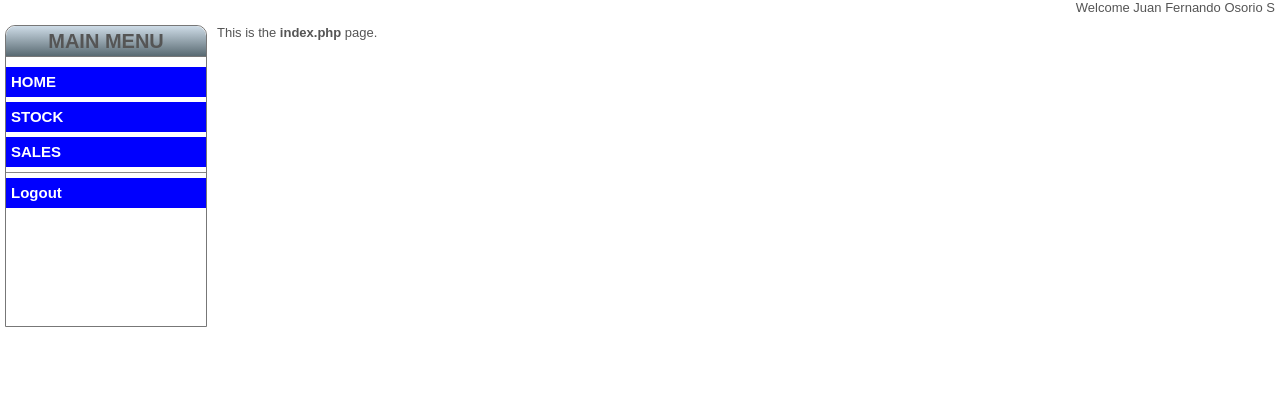
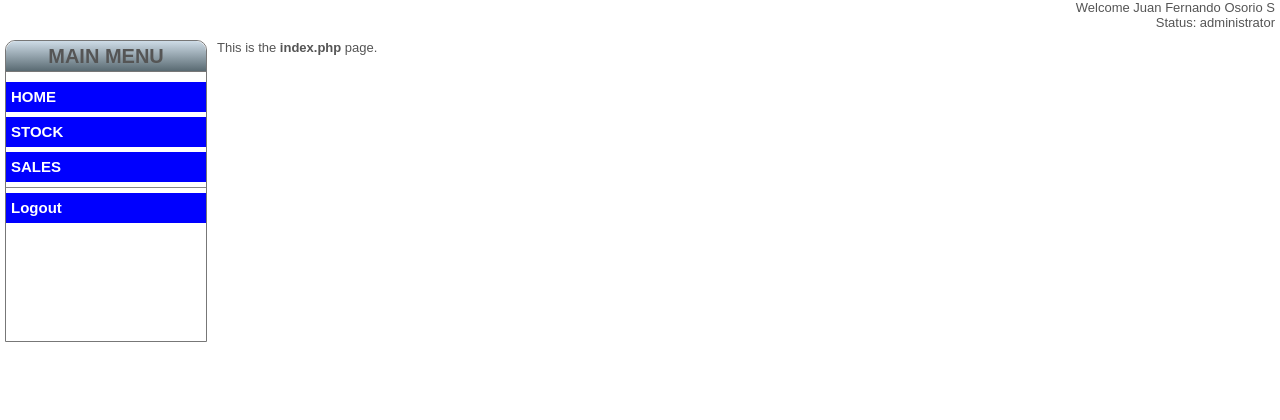
Before and after one commit to alexrbs/lpa_ecomms_web, a PHP site: page /index.php in a window 1280 px wide. Shown: the part 56-476 px from the top of the page. Run offline with PHP 8.4, Linux system fonts and the light colour scheme; a user stored in the database is signed in; data comes from the database, SQL or seed files in the repository.

Commit message:
Update header.php

```diff
--- a/header.php
+++ b/header.php
@@ -14,5 +14,7 @@
         Interface Sample Website
       </div>
     </div>
-    <div style="float:right">Welcome <?php echo $displayName; ?></div>
+    <div style="text-align:right">Welcome <?php echo $displayName; ?>
+        <br> Status: <?php echo $displayGroup ?>
+    </div>
     <div style="clear: right"></div>
```
